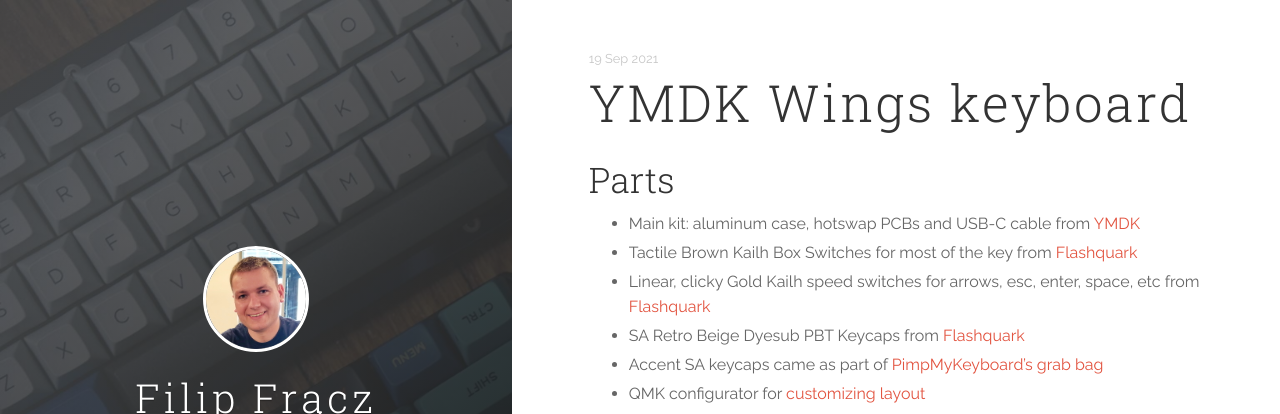
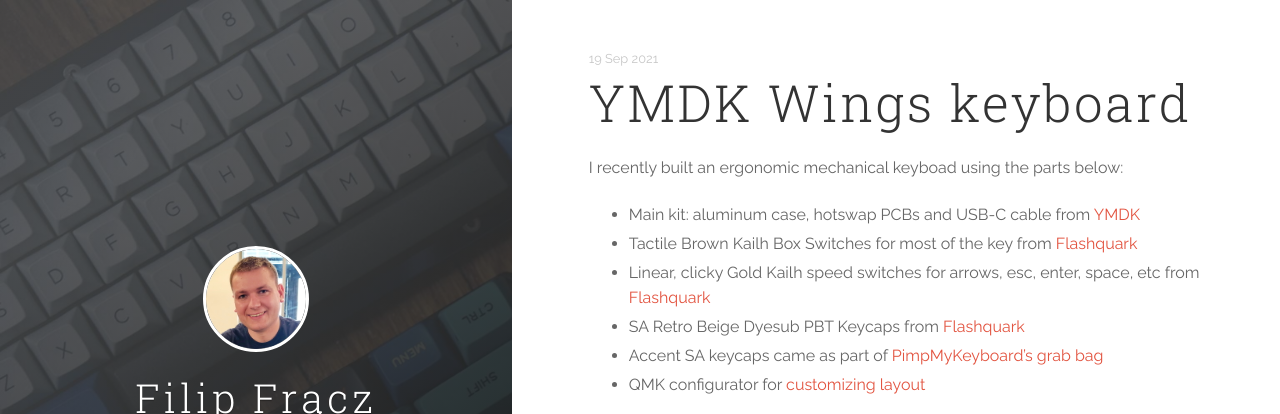
Before and after one commit to itsff/website, a Jekyll site: the page built from _posts/2021-09-19-ymdk.md, in a window 1280 px wide, cut to the strip 0-414 px from the top of the page. Built offline with Jekyll 4.4.1, drawn with Linux system fonts in a browser that asks for light colours.

Commit message:
Updated YMDK title
to make blog previews better

```diff
--- a/_posts/2021-09-19-ymdk.md
+++ b/_posts/2021-09-19-ymdk.md
@@ -11,7 +11,7 @@
   - Personal
 ---
 
-## Parts
+I recently built an ergonomic mechanical keyboad using the parts below:
 
 * Main kit: aluminum case, hotswap PCBs and USB-C cable from [YMDK](https://ymdkey.com/products/gbymdk-wings-aluminum-cnc-top-bottom-qmk-rgb-hotswap-v1-pcb-diy-kit)
 * Tactile Brown Kailh Box Switches for most of the key from [Flashquark](https://flashquark.com/product/kailh-box-switches-new-stock-retooled/)
@@ -20,4 +20,5 @@
 * Accent SA keycaps came as part of [PimpMyKeyboard's grab bag](https://pimpmykeyboard.com/grab-bags/)
 * QMK configurator for [customizing layout](https://config.qmk.fm/#/ymdk/wingshs/LAYOUT_all)
 
+
 <a data-flickr-embed="true"  href="https://www.flickr.com/photos/itsff/51435398411/" title="YMDK Wings hotswap"><img src="https://live.staticflickr.com/65535/51435398411_243281f23b_z.jpg" width="640" height="288" alt="YMDK Wings hotswap"></a>
```
